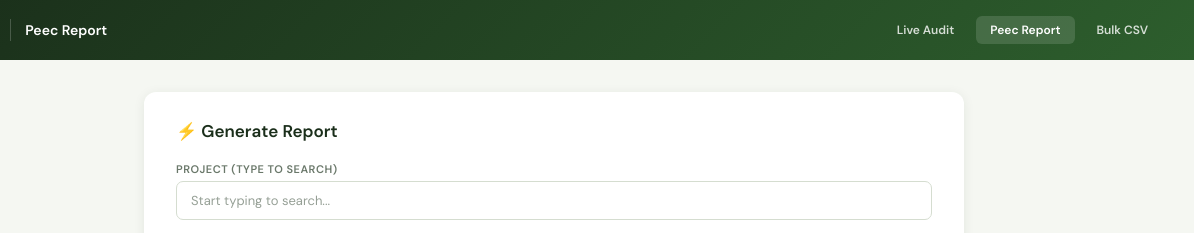
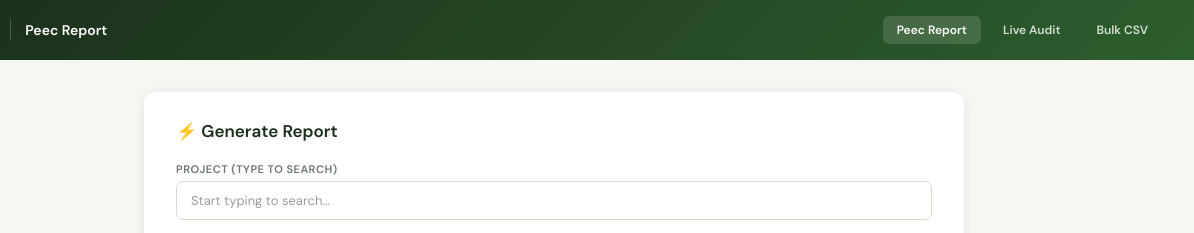
Before and after one commit to axw4319/thrive-report-app, a website: page public/index.html in a window 1280 px wide. Shown: the top 233 px of the page, 86-1280 px from the left. Drawn offline with nearby package versions, Linux system fonts and the light colour scheme.

Commit message:
Nav order: Peec Report first across all pages
Co-Authored-By: Claude Fable 5 <noreply@anthropic.com>

```diff
--- a/public/index.html
+++ b/public/index.html
@@ -62,7 +62,7 @@ ul.tk li:last-child{border:none}ul.tk li::before{content:'—';position:absolute
 </style>
 </head>
 <body>
-<div class="hdr" style="background:linear-gradient(135deg,#1a2e1a,#2d5e2d);border-bottom:none"><img class="hdr-logo" src="/logo-white.png" alt="Thrive"><div class="sep" style="background:#ffffff33"></div><div class="sub" style="color:#fff;font-weight:600;font-size:14px">Peec Report</div><nav style="margin-left:auto;display:flex;gap:8px"><a href="/live-audit.html" style="font-size:12px;font-weight:600;color:#fffc;text-decoration:none;padding:6px 14px;border-radius:6px">Live Audit</a><a href="/" style="font-size:12px;font-weight:600;color:#fff;text-decoration:none;padding:6px 14px;border-radius:6px;background:#ffffff22">Peec Report</a><a href="/csv.html" style="font-size:12px;font-weight:600;color:#fffc;text-decoration:none;padding:6px 14px;border-radius:6px">Bulk CSV</a></nav></div>
+<div class="hdr" style="background:linear-gradient(135deg,#1a2e1a,#2d5e2d);border-bottom:none"><img class="hdr-logo" src="/logo-white.png" alt="Thrive"><div class="sep" style="background:#ffffff33"></div><div class="sub" style="color:#fff;font-weight:600;font-size:14px">Peec Report</div><nav style="margin-left:auto;display:flex;gap:8px"><a href="/" style="font-size:12px;font-weight:600;color:#fff;text-decoration:none;padding:6px 14px;border-radius:6px;background:#ffffff22">Peec Report</a><a href="/live-audit.html" style="font-size:12px;font-weight:600;color:#fffc;text-decoration:none;padding:6px 14px;border-radius:6px">Live Audit</a><a href="/csv.html" style="font-size:12px;font-weight:600;color:#fffc;text-decoration:none;padding:6px 14px;border-radius:6px">Bulk CSV</a></nav></div>
 <div class="cfg" id="cfgPanel">
   <div class="card">
     <h2>⚡ Generate Report</h2>
```
Also changed, not shown: public/csv.html (+1 -1 lines), public/live-audit.html (+1 -1 lines).
